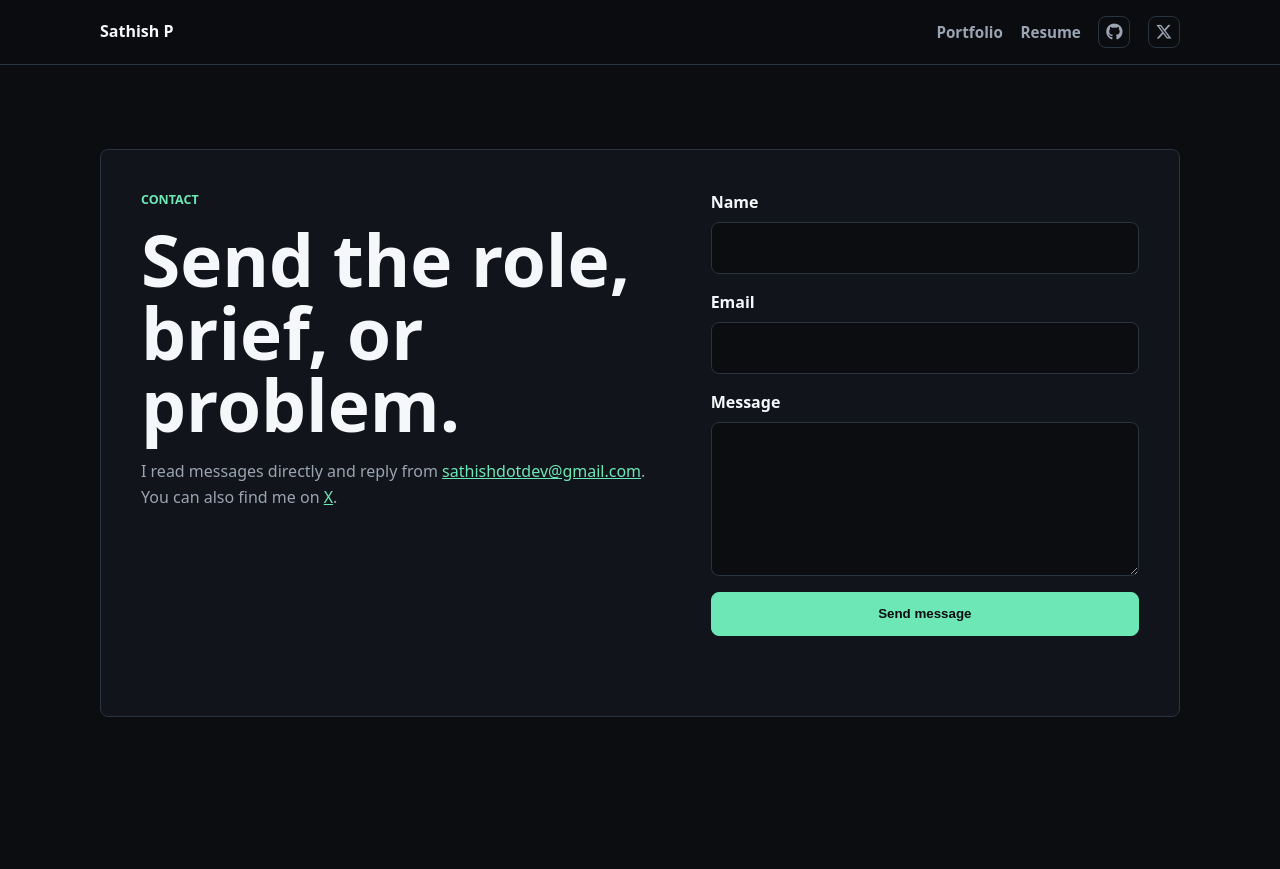
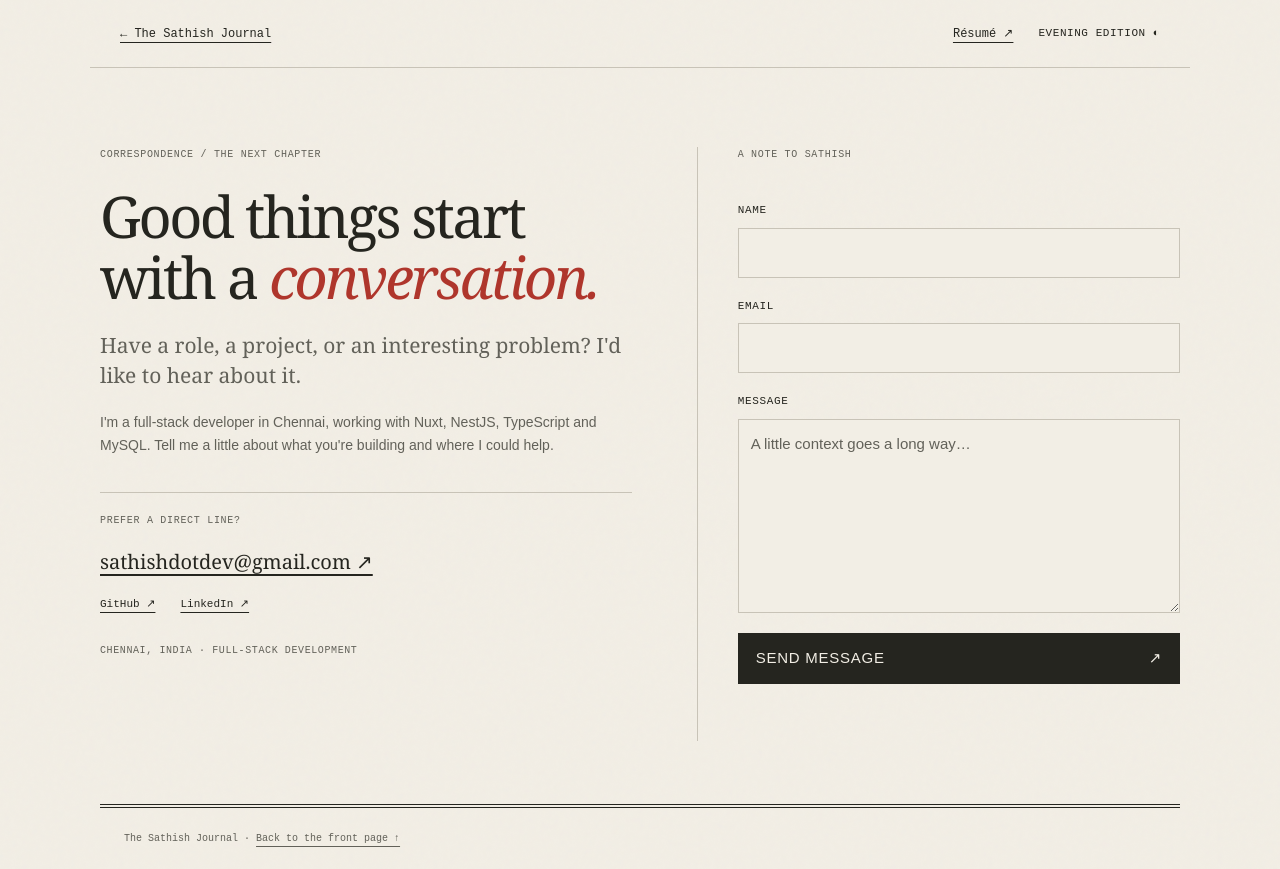
Before and after one commit to sathish099/sathish099.github.io, a website: page contact.html in a window 1280 px wide. Before the commit the page ends 801 px from the top, so only its background shows below. Drawn offline with nearby package versions, Linux system fonts and the light colour scheme.

Commit message:
feat: add editorial contact page for portfolio inquiries

```diff
--- a/contact.html
+++ b/contact.html
@@ -3,8 +3,8 @@
 <head>
     <meta charset="UTF-8">
     <meta name="viewport" content="width=device-width, initial-scale=1.0">
-    <meta name="description" content="Contact Sathish P for full-stack development, LMS, dashboard, Nuxt, Vue, Node.js, and Express work.">
-    <meta name="theme-color" content="#0b0d10">
+    <meta name="description" content="Contact Sathish P for full-stack development, education applications, Nuxt, NestJS, TypeScript and MySQL work.">
+    <meta name="theme-color" content="#f2eee5">
     <meta property="og:title" content="Contact | Sathish P">
     <meta property="og:description" content="Send a portfolio inquiry to Sathish P.">
     <meta property="og:type" content="website">
@@ -13,7 +13,7 @@
     <meta property="og:site_name" content="Sathish P Portfolio">
     <meta name="twitter:card" content="summary_large_image">
     <meta name="twitter:title" content="Contact | Sathish P">
-    <meta name="twitter:description" content="Contact Sathish P for full-stack development, LMS, dashboard, Nuxt, Vue, Node.js, and Express work.">
+    <meta name="twitter:description" content="Contact Sathish P for full-stack development, education applications, Nuxt, NestJS, TypeScript and MySQL work.">
     <meta name="twitter:image" content="https://github.com/sathish099.png?size=800">
     <meta name="twitter:creator" content="@Sathish_099">
     <title>Contact | Sathish P</title>
@@ -22,6 +22,8 @@
     <link rel="preconnect" href="https://cdn.jsdelivr.net">
     <link rel="stylesheet" href="https://cdn.jsdelivr.net/npm/@fortawesome/fontawesome-free@6.5.2/css/all.min.css">
     <link rel="stylesheet" href="styles.css">
+    <link rel="stylesheet" href="newspaper.css">
+    <script src="newspaper.js" defer></script>
     <script>
         (function(c,l,a,r,i,t,y){
             c[a]=c[a]||function(){(c[a].q=c[a].q||[]).push(arguments)};
@@ -31,34 +33,23 @@
     </script>
     <script src="https://cdn.jsdelivr.net/npm/@emailjs/browser@4/dist/email.min.js"></script>
 </head>
-<body class="contact-page">
+<body class="contact-page edition">
     <a class="skip-link" href="#contact">Skip to contact form</a>
 
-    <header class="site-header" aria-label="Contact navigation">
-        <div class="container nav-shell">
-            <a class="brand" href="index.html" aria-label="Back to portfolio">Sathish P</a>
-            <nav class="site-nav">
-                <a href="index.html">Portfolio</a>
-                <a href="resume.html">Resume</a>
-                <a class="footer-icon-link" href="https://github.com/sathish099" target="_blank" rel="noopener noreferrer" aria-label="Sathish P on GitHub">
-                    <i class="fa-brands fa-github" aria-hidden="true"></i>
-                </a>
-                <a class="footer-icon-link" href="https://x.com/Sathish_099" target="_blank" rel="noopener noreferrer" aria-label="Sathish P on X">
-                    <i class="fa-brands fa-x-twitter" aria-hidden="true"></i>
-                </a>
-            </nav>
-        </div>
-    </header>
-
+    <header class="resume-topbar"><a href="index.html">← The Sathish Journal</a><div><a href="resume.html">Résumé ↗</a><button class="theme-switch" type="button" aria-pressed="false">Evening edition ◐</button></div></header>
     <main id="contact" class="contact-shell">
         <section class="container contact-card">
-            <div class="section-heading">
-                <p class="eyebrow">Contact</p>
-                <h1>Send the role, brief, or problem.</h1>
-                <p>I read messages directly and reply from <a href="mailto:sathishdotdev@gmail.com">sathishdotdev@gmail.com</a>. You can also find me on <a href="https://x.com/Sathish_099" target="_blank" rel="noopener noreferrer">X</a>.</p>
+            <div class="contact-intro">
+                <p class="kicker">Correspondence / The next chapter</p>
+                <h1>Good things start<br>with a <em>conversation.</em></h1>
+                <p class="standfirst">Have a role, a project, or an interesting problem? I'd like to hear about it.</p>
+                <p>I'm a full-stack developer in Chennai, working with Nuxt, NestJS, TypeScript and MySQL. Tell me a little about what you're building and where I could help.</p>
+                <div class="contact-directory"><p class="kicker">Prefer a direct line?</p><a href="mailto:sathishdotdev@gmail.com">sathishdotdev@gmail.com ↗</a><div><a href="https://github.com/sathish099">GitHub ↗</a><a href="https://www.linkedin.com/in/sathish-p-2030561bb">LinkedIn ↗</a></div></div>
+                <p class="contact-postscript">Chennai, India · Full-stack development</p>
             </div>
 
             <form class="contact-form" id="contactForm">
+                <p class="kicker">A note to Sathish</p>
                 <label>
                     Name
                     <input type="text" name="from_name" autocomplete="name" required>
@@ -69,13 +60,14 @@
                 </label>
                 <label>
                     Message
-                    <textarea name="message" rows="5" required></textarea>
+                    <textarea name="message" rows="7" placeholder="A little context goes a long way…" required></textarea>
                 </label>
-                <button class="button primary" type="submit">Send message</button>
+                <button class="ink-button" type="submit">Send message <span aria-hidden="true">↗</span></button>
                 <p class="form-status" aria-live="polite"></p>
             </form>
         </section>
     </main>
+    <footer class="contact-footer">The Sathish Journal · <a href="index.html">Back to the front page ↑</a></footer>
 
     <script>
         const contactForm = document.querySelector('#contactForm');
--- a/newspaper.css
+++ b/newspaper.css
@@ -943,3 +943,97 @@
     margin:14mm
   }
 }
+
+/* Correspondence page */
+.edition .contact-shell {
+  padding: 65px 0 50px;
+}
+.edition .contact-card {
+  width: min(100% - 48px, 1080px);
+  grid-template-columns: 1.1fr 1fr;
+  gap: 65px;
+  padding: 0;
+  background: transparent;
+  border: 0;
+  border-radius: 0;
+  box-shadow: none;
+}
+.contact-intro h1 {
+  font-size: clamp(42px, 4.5vw, 64px);
+  margin: 24px 0;
+}
+.contact-intro > p:not(.kicker):not(.standfirst) {
+  color: var(--muted);
+  font-size: 14px;
+}
+.contact-directory {
+  margin-top: 35px;
+  padding-top: 20px;
+  border-top: 1px solid var(--line);
+}
+.contact-directory > a {
+  font: 20px Georgia, serif;
+  overflow-wrap: anywhere;
+}
+.contact-directory > div {
+  display: flex;
+  gap: 25px;
+  margin: 20px 0;
+  font: 11px 'Courier New', monospace;
+}
+.contact-postscript {
+  margin-top: 35px !important;
+  font: 10px 'Courier New', monospace !important;
+  text-transform: uppercase;
+  letter-spacing: .06em;
+}
+.edition .contact-form {
+  border-left: 1px solid var(--line);
+  padding-left: 40px;
+  gap: 20px;
+}
+.edition .contact-form label {
+  font: 11px/1.5 'Courier New', monospace;
+  text-transform: uppercase;
+  letter-spacing: .06em;
+  font-weight: normal;
+  gap: 9px;
+}
+.edition .contact-form input,
+.edition .contact-form textarea {
+  border: 1px solid var(--line);
+  border-radius: 0;
+  background: var(--bg);
+  font: 15px/1.6 Arial, sans-serif;
+  color: var(--text);
+  padding: 12px;
+}
+.edition .contact-form textarea::placeholder {
+  color: var(--muted);
+}
+.edition .contact-form .ink-button {
+  border: 0;
+  justify-content: space-between;
+  margin-top: 0;
+}
+.edition .form-status {
+  color: var(--text);
+  font-size: 13px;
+}
+.contact-footer {
+  max-width: 1080px;
+  margin: 0 auto;
+  padding: 22px 24px;
+  border-top: 4px double var(--text);
+  color: var(--muted);
+  font: 10px/1.7 'Courier New', monospace;
+}
+@media (max-width: 760px) {
+  .edition .contact-shell { padding-top: 35px; }
+  .edition .contact-card { grid-template-columns: 1fr; gap: 30px; }
+  .edition .contact-form {
+    border-left: 0;
+    border-top: 1px solid var(--line);
+    padding: 25px 0 0;
+  }
+}
```
Also changed, not shown: index.html (+2 -2 lines), README.md.
